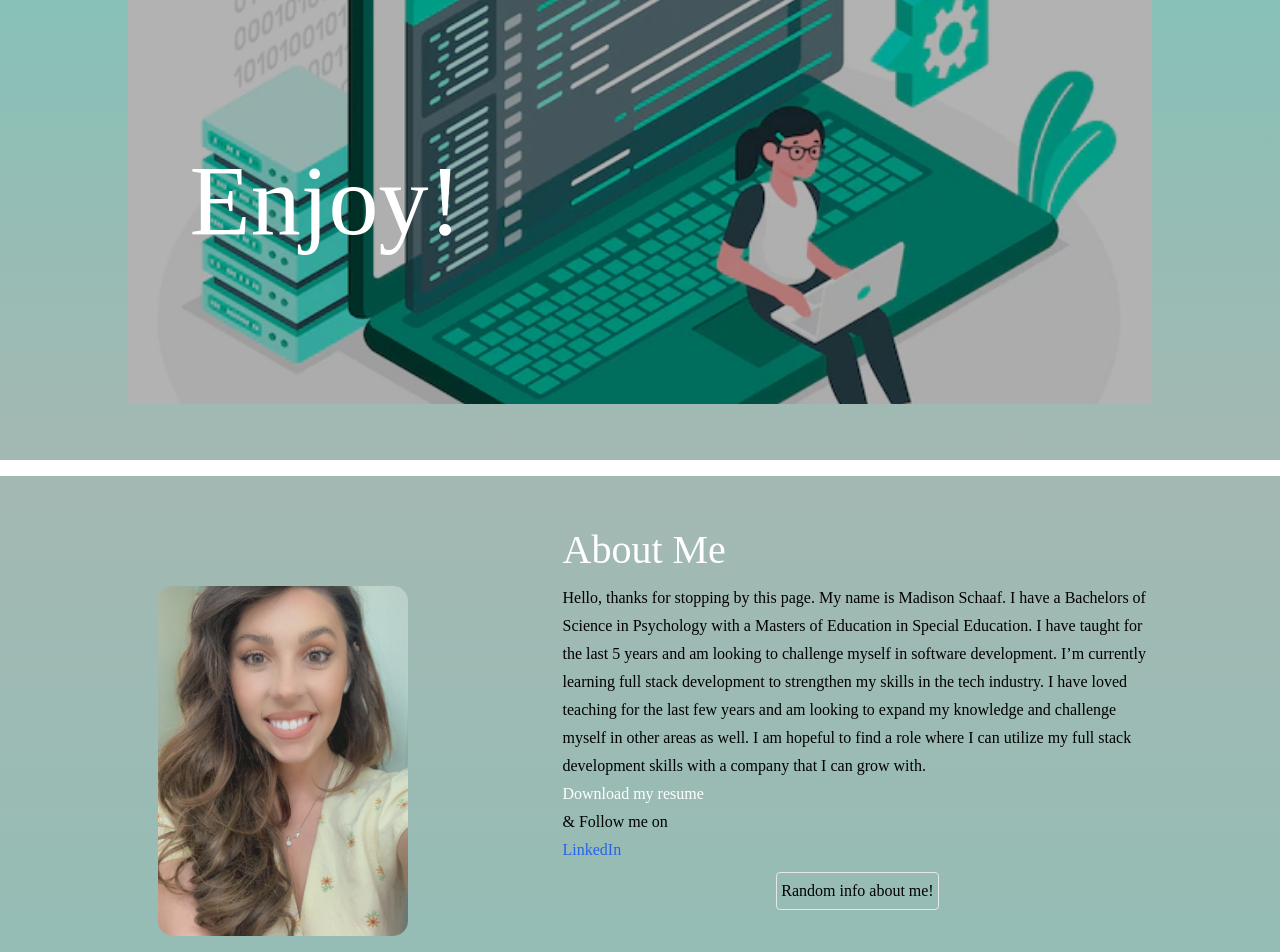
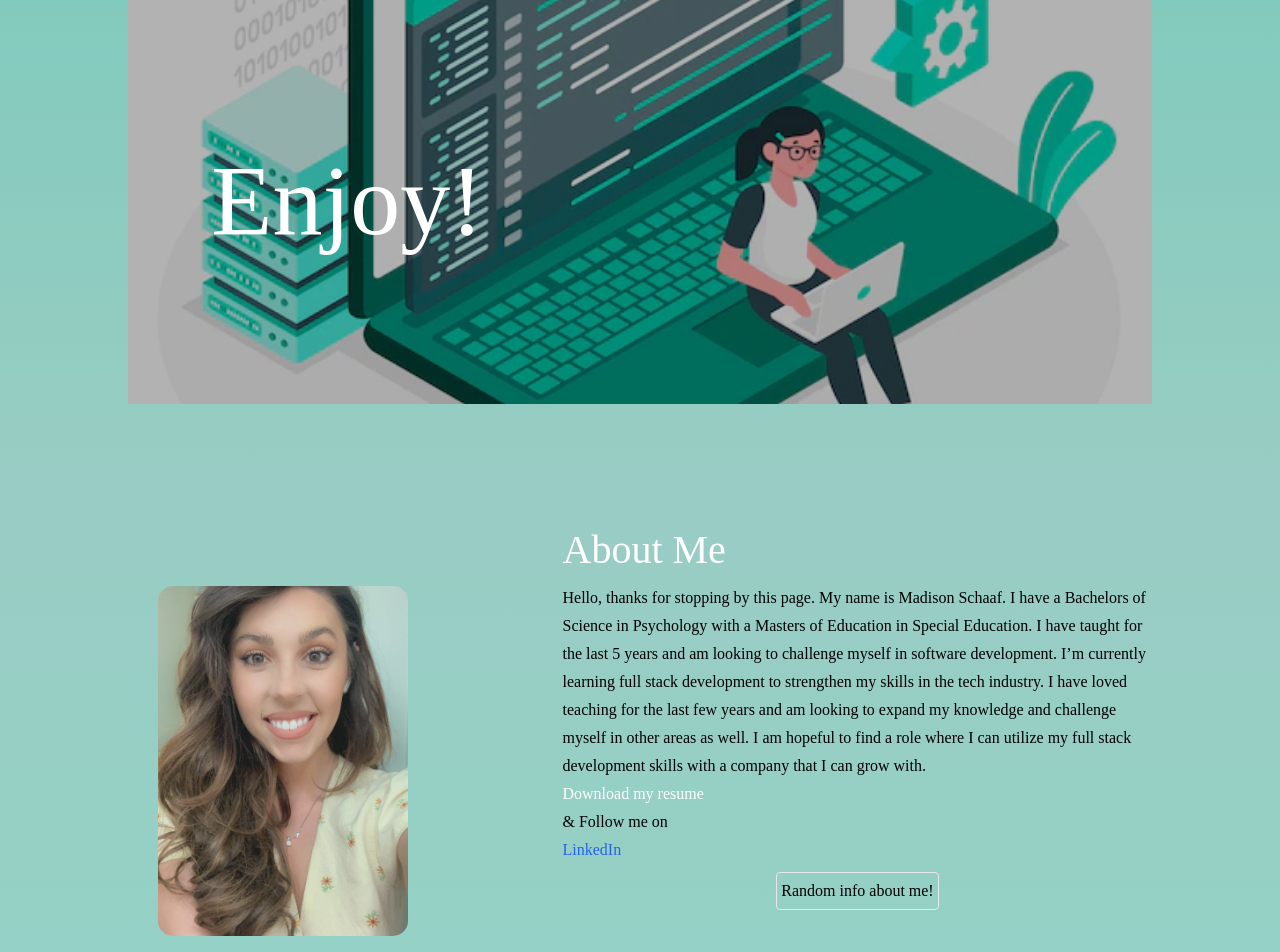
Before and after one commit to mschaaf17/Portfolio-Updated, a plain HTML site: page index.html in a window 1280 px wide. Shown: the part 340-1292 px from the top of the page. Drawn offline with nearby package versions, Linux system fonts and the light colour scheme; no server answers; some icons are missing.

Commit message:
fixed colors

```diff
--- a/assets/style.css
+++ b/assets/style.css
@@ -2,6 +2,7 @@
     margin: 0;
     padding: 0;
     box-sizing: border-box;
+
 
 }
 
@@ -11,6 +12,7 @@
 html, body {
   margin: 0;
   height: 100%;
+
 }
 
 * {
@@ -140,10 +142,11 @@ html, body {
     top: 0;
     left: 0;
     width: 100%;
-    height: 100vh;
-    background: linear-gradient(#73c8ba, #a4b8b3);
+    height: 150vh;
+    background: linear-gradient(#73c8ba, #aacfc6);
     z-index: -3;
       overflow: hidden;
+      padding-bottom: 50px;
 
 }
 
@@ -184,7 +187,7 @@ section {
     top: 70%;
     left: 10%;
     font-size: 100px;
-    transform: translate(-15%, -70%);
+    transform: translate(-7%, -70%);
     color: white;
     z-index: 1;
 }
@@ -203,7 +206,7 @@ section {
 }
 
 .background {
-  background: linear-gradient( #a4b8b3, #73c8ba);
+  background: linear-gradient( #99ccc4,   #8bdbc7);
 
 }
 
```
